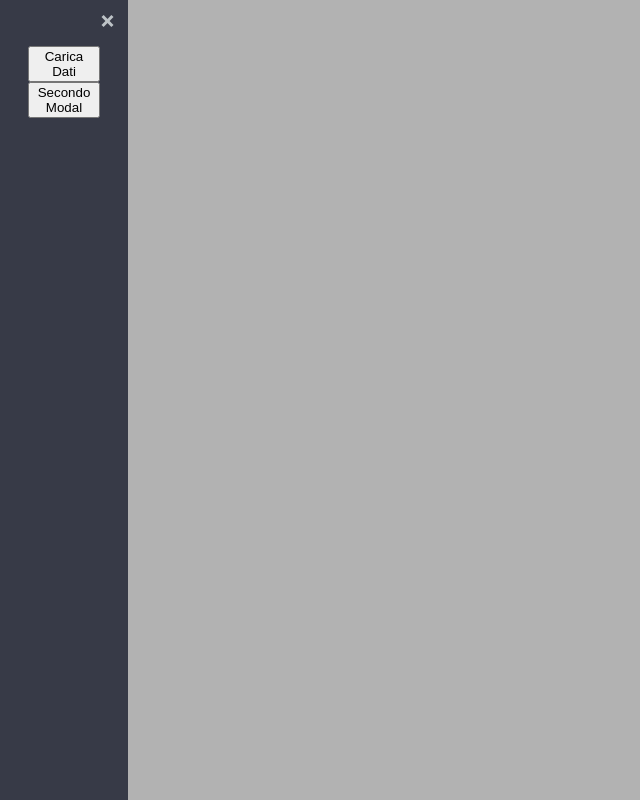
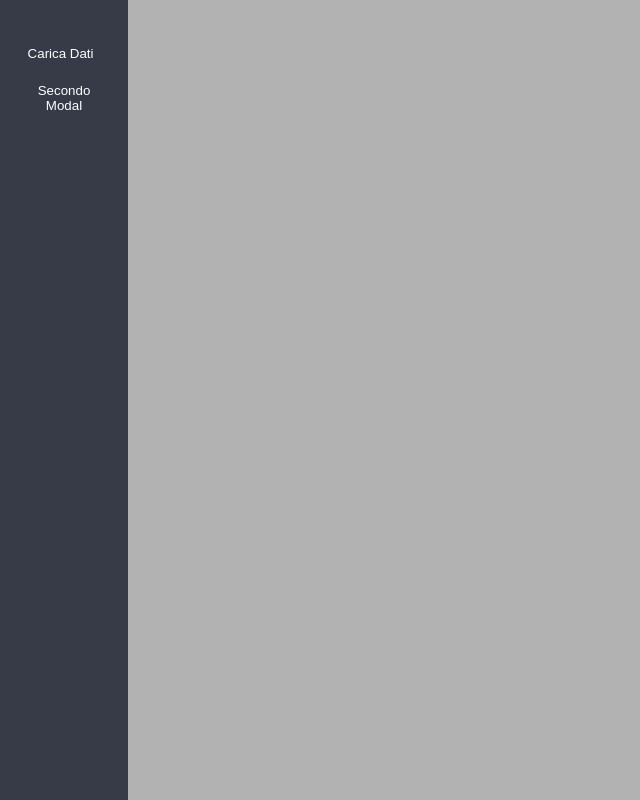
Before and after one commit to CodeBusterswe/CodeBusters-HDviz, a React (Create React App) app in the folder client/: page / in a window 1280 px wide. Shown: the whole page, without its empty margins (0-640 px from the left). Built offline with nearby package versions, Linux system fonts and the light colour scheme.

Commit message:
css clean

```diff
--- a/client/src/components/UI/burgerMenuUI/BurgerMenu.js
+++ b/client/src/components/UI/burgerMenuUI/BurgerMenu.js
@@ -34,7 +34,6 @@ const BurgerMenu = props => {
 	return (
 
 		<Menu width={"10%"} isOpen={menuIsOpen}>
-			<div>
 			<button onClick={openModal1}>Carica Dati</button>
 			<Modal1
 				modal1IsOpen={modal1IsOpen}
@@ -47,7 +46,6 @@ const BurgerMenu = props => {
 				modal2IsOpen={modal2IsOpen}
 				closeModal2={closeModal2}
 			/>
-			</div>
 		</Menu>
 	)
 }
--- a/client/src/components/style.css
+++ b/client/src/components/style.css
@@ -14,27 +14,20 @@ body {
   width: 15em;
 }
 
-/* BURGER MENU                                         */
-
-/* Individual item */
-
+/* css button qui*/
 .bm-item {
+  padding: 0;
   display: inline-block;
-  text-align: center;
-  /* Our sidebar item styling */
-  text-decoration: none;
-  margin-bottom: 10px;
-  color: #d1d1d1;
-  transition: color 0.2s;
-}
-
-/* Change color on hover */
-.bm-item:hover {
+  border: none;
+  background: none;
   color: white;
 }
 
-
-/* The rest copied directly from react-burger-menu docs */
+/* button on hover qui */
+.bm-item:hover {
+  color: blue;
+  transition-duration: 1s;
+}
 
 /* Position and sizing of burger button */
 .bm-burger-button {
@@ -51,17 +44,6 @@ body {
   background: #373a47;
 }
 
-/* Position and sizing of clickable cross button */
-.bm-cross-button {
-  height: 24px;
-  width: 24px;
-}
-
-/* Color/shape of close button cross */
-.bm-cross {
-  background: #bdc3c7;
-}
-
 /* General sidebar styles */
 .bm-menu {
   background: #373a47;
@@ -70,20 +52,3 @@ body {
   height: 10%;
   width: 100%;
 }
-
-/* Morph shape necessary with bubble or elastic */
-.bm-morph-shape {
-  fill: #373a47;
-}
-
-/* Wrapper for item list */
-.bm-item-list {
-  color: #b8b7ad;
-}
-
-/* Styling of overlay */
-.bm-overlay {
-  background: rgba(0, 0, 0, 0.3);
-}
-
-/* BURGER MENU END                                        */
```
Also changed, not shown: 1 other file (tests, documents, lock files or other folders). Lines whose indentation alone changed are shown as unchanged.
